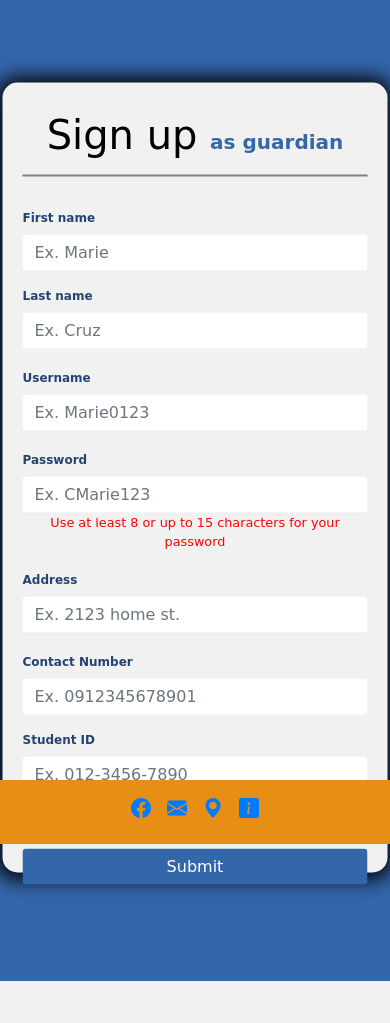
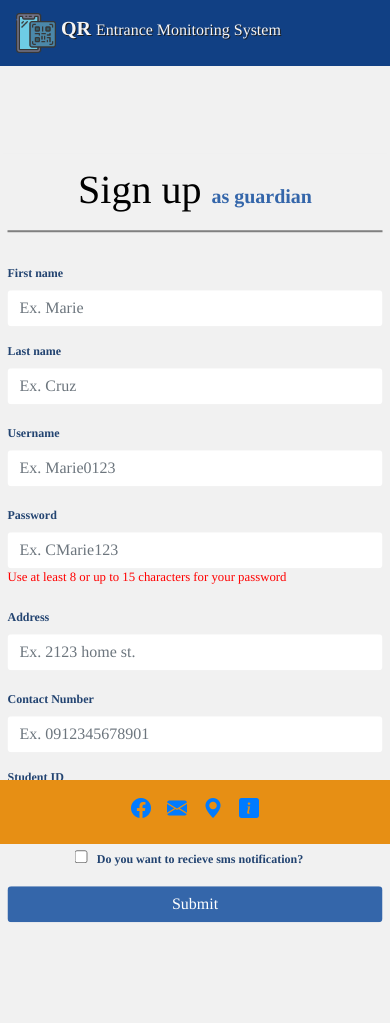
Before and after one commit to changco0987/QrApp, a PHP site: page /pages/guardianSignup.php in a window 390 px wide. Before the commit the page ends 981 px from the top, so only its background shows below. Run offline with PHP 8.4, Linux system fonts and the light colour scheme; some libraries are stand-ins or nearby versions.

Commit message:
added, signup header and responsiveness

```diff
--- a/pages/guardianSignup.php
+++ b/pages/guardianSignup.php
@@ -46,9 +46,9 @@ label{
 
 .myRow{
     position: absolute;
-    top: 30%;
+    top: 40%;
     left: 50%;
-    transform: translateX(-50%) translateY(-30%);
+    transform: translateX(-50%) translateY(-40%);
 }
 
 .form-control{
@@ -66,34 +66,37 @@ label{
     top: 50%;
     left: 50%;
     transform: translateX(-50%) translateY(-50%);
-    height: 700px;
-    width: 400px;
-    padding: 20px;
+    height: 790px;
+    width: 385px;
+    padding: 5px;
     text-align: center;
-    border-radius: 15px;
-    box-shadow: -1px 1px 20px 6px black;
+    border-radius: 0px;
+    box-shadow: none;
 }
 }
 
 @media screen and (max-width: 650px) {
-
+    body{
+    background-color: #f1f1f1;
+    font-family: "Bahnschrift", Times, serif;
+}
 .containerForm {
     background-color: #f1f1f1; /* Fallback color */
     color: black;
     font-weight: bold;
     position: absolute;
-    top: 35%;
+    top: 50%;
     left: 50%;
-    transform: translateX(-50%) translateY(-35%);
-    height: 750px;
+    transform: translateX(-50%) translateY(-50%);
+    height: 790px;
     width: 385px;
-    padding: 20px;
+    padding: 5px;
     text-align: center;
-    border-radius: 15px;
-    box-shadow: -1px 1px 20px 6px black;
+    border-radius: 0px;
+    box-shadow: none;
 }
 }
-
+/* S20 Ultra */
 @media screen and (max-width: 450px) {
 
 .containerForm {
@@ -101,19 +104,20 @@ label{
     color: black;
     font-weight: bold;
     position: absolute;
-    top: 35%;
+    top: 30%;
     left: 50%;
-    transform: translateX(-50%) translateY(-35%);
-    height: 790px;
+    transform: translateX(-50%) translateY(-30%);
+    height: max-content;
     width: 385px;
-    padding: 20px;
+    padding: 5px;
     text-align: center;
-    border-radius: 15px;
-    box-shadow: -1px 1px 20px 6px black;
+    border-radius: 0px;
+    box-shadow: none;
 }
 }
 
 
+/* S8+ */
 @media screen and (max-width: 360px) {
     body{
     background-color: #f1f1f1;
@@ -136,7 +140,7 @@ label{
 }
 }
 
-
+/* S9 */
 @media screen and (max-width: 320px) {
 body{
     background-color: #f1f1f1;
@@ -158,7 +162,10 @@ body{
     box-shadow: none;
 }
 footer * {
-    font-size: 12px;
+    font-size: 17px;
+}
+#smsNotifLbl{
+    font-size: 11px;
 }
 
 }
@@ -168,6 +175,15 @@ footer * {
     <title>Entrance Monitoring sys - Sign up</title>
 </head>
 <body>
+
+
+    <!-- Image and text Header-->
+    <nav class="navbar navbar-light" style="background-color: #114084;">
+        <a class="navbar-brand" href="#" style="font-weight:bold; color: whitesmoke; text-shadow: 1px 1px #1C1C1C;">
+        <img src="../asset/qr.png" width="40" height="40" class="d-inline-block align-top" alt="">
+            QR <small style="color: whitesmoke; text-shadow: 1px 1px #1C1C1C;">Entrance Monitoring System</small>
+        </a>
+     </nav>
     <div class="row myRow mt-5 pt-5 mx-auto">
         <div class="col-sm-12 col-xs-12 col-md-12 col-lg-12 my-5 py-5">
             <div class="containerForm">
@@ -237,7 +253,7 @@ footer * {
                             <div class="row ">
                                 <div class="col-sm-12 col-xs-12 col-md-12 col-lg-12">
                                     <input class="form-check-input no-border" name="notifCheckbox" type="checkbox" value="true" id="notifCheckbox">
-                                    <label class="form-check-label" for="notifCheckbox">Do you want to recieve sms notification?</label>
+                                    <label id="smsNotifLbl" class="form-check-label" for="notifCheckbox">Do you want to recieve sms notification?</label>
                                 </div>
                             </div>
                         </div>
```
Also changed, not shown: pages/guardianLogin.php (+7 -7 lines), pages/visitorLogin.php (+7 -7 lines), pages/visitorSignup.php (+35 -18 lines).
